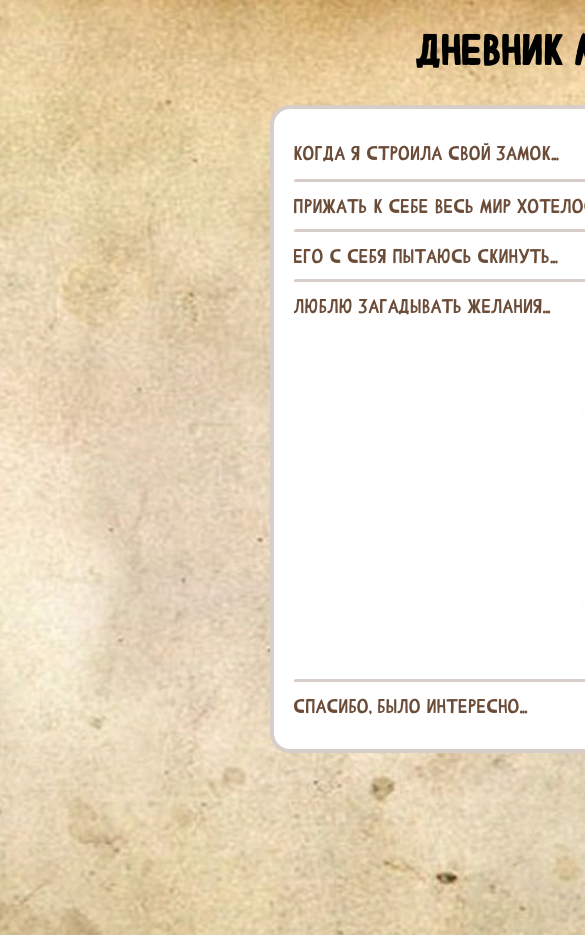
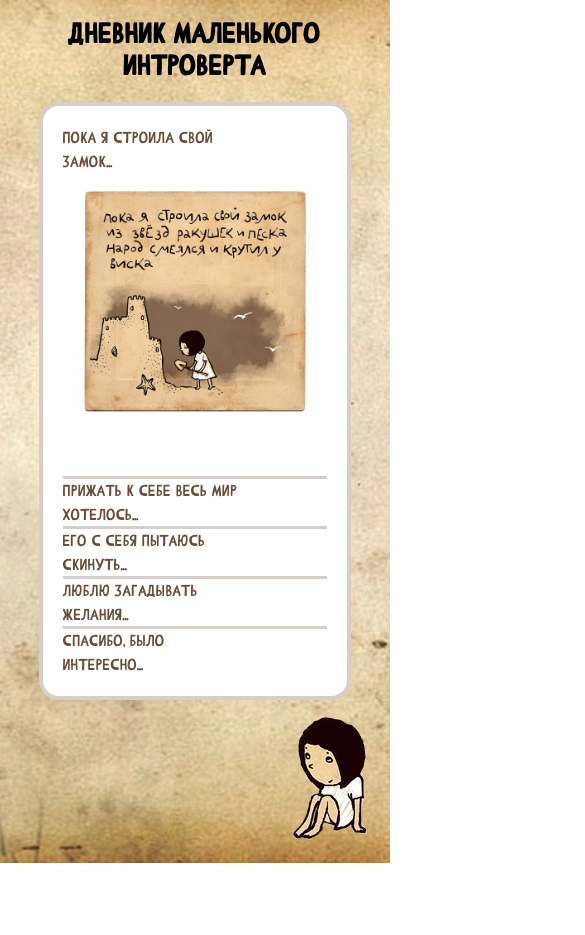
Before and after one commit to Sweet-ka/cssBayan, a plain HTML site: page cssBayan/index.html in a window 390 px wide. Shown: the top 935 px of the page, 585 px wide, since content can reach past the window. After the commit the page ends 863 px from the top, so only its background shows below. Drawn offline with Linux system fonts and the light colour scheme; a web font is replaced by a local one.

Commit message:
feat: add adaptive (Sun Mar 12 00:11:19 2023 +0300)

```diff
--- a/cssBayan/index.html
+++ b/cssBayan/index.html
@@ -18,44 +18,44 @@
       <div class="container">
         <ul class="bayan">
           <li>
-            <input type="radio" name="mem" class="check" id="mem1" />
-            <label for="mem1" class="inner">
-              <div class="lab first_lab">Когда я строила свой замок...</div>
+            <input type="radio" name="mem" class="check" id="mem1" checked />
+            <label for="mem1" class="inner first_inner">
+              <div class="lab">Пока я строила свой замок...</div>
               <img src="./assets/mems/castle.jpeg" alt="" />
+              <div class="state"></div>
             </label>
-            <div class="state"></div>
           </li>
           <li>
             <input type="radio" name="mem" class="check" id="mem2" />
             <label for="mem2" class="inner">
               <div class="lab">Прижать к себе весь мир хотелось...</div>
               <img src="./assets/mems/world.jpeg" alt="" />
+              <div class="state"></div>
             </label>
-            <div class="state"></div>
           </li>
           <li>
             <input type="radio" name="mem" class="check" id="mem3" />
             <label for="mem3" class="inner">
               <div class="lab">Его с себя пытаюсь скинуть...</div>
               <img src="./assets/mems/xxxl.jpeg" alt="" />
+              <div class="state"></div>
             </label>
-            <div class="state"></div>
           </li>
           <li>
-            <input type="radio" name="mem" class="check" id="mem4" checked />
+            <input type="radio" name="mem" class="check" id="mem4" />
             <label for="mem4" class="inner">
               <div class="lab">Люблю загадывать желания...</div>
               <img src="./assets/mems/desire.jpeg" alt="" />
+              <div class="state"></div>
             </label>
-            <div class="state"></div>
           </li>
           <li>
             <input type="radio" name="mem" class="check" id="mem5" />
             <label for="mem5" class="inner">
               <div class="lab">Спасибо, было интересно...</div>
               <img src="./assets/mems/tohome.jpeg" alt="" />
+              <div class="state"></div>
             </label>
-            <div class="state"></div>
           </li>
         </ul>
       </div>
--- a/cssBayan/style.css
+++ b/cssBayan/style.css
@@ -9,8 +9,7 @@
 
 body {
   margin: 0 auto;
-  width: 1440px;
-  height: 1148px;
+  height: calc(100vh + 400px);
   background: url("./assets/back.jpeg") center center no-repeat;
   background-size: cover;
   font-family: "Comic_CAT", sans-serif;
@@ -34,7 +33,7 @@ li {
 }
 
 .bayan {
-  width: 900px;
+  width: 80%;
   height: 100%;
   margin: 0 auto;
   padding: 20px;
@@ -43,14 +42,18 @@ li {
   background-color: #fff;
 }
 
+.bayan * {
+  cursor: pointer;
+}
+
 .bayan img {
   height: 300px;
   transition: transform 0.2s linear 0.5s;
 }
 
 .lab {
+  width: 70%;
   height: 50px;
-  border-top: solid 3px #6b4c3845;
   border-radius: 2px;
   font-size: 20px;
   text-align: left;
@@ -58,8 +61,13 @@ li {
   color: #6b4c38;
 }
 
-.first_lab {
-  border-top: none;
+@media (pointer: coarse) {
+  .bayan * {
+    cursor: auto;
+  }
+  .lab {
+    color: #000;
+  }
 }
 
 .check {
@@ -79,13 +87,18 @@ li {
   animation-timing-function: linear;
   animation-fill-mode: forwards;
   text-align: center;
+  border-top: solid 3px #6b4c3845;
+}
+
+.first_inner {
+  border-top: none;
 }
 
 .inner:hover {
   height: 400px;
 }
 
-.inner:hover ~ .state {
+.inner:hover .state {
   transform: rotate(180deg);
 }
 
@@ -101,7 +114,7 @@ li {
   height: 400px;
 }
 
-.check:checked ~ .state {
+.check:checked ~ .inner .state {
   transform: rotate(180deg);
 }
 
@@ -118,6 +131,12 @@ li {
   border-radius: 50%;
 }
 
+@media (pointer: coarse) {
+  .state {
+    display: block;
+  }
+}
+
 .bayan:hover .state {
   display: block;
 }
@@ -132,6 +151,62 @@ li {
 
 .girl {
   position: absolute;
-  top: 120%;
+  bottom: -400px;
   right: 5%;
 }
+
+@media screen and (max-width: 820px) {
+  body {
+    height: 100vh;
+  }
+  h1 {
+    font-size: 36px;
+  }
+
+  .lab {
+    font-size: 18px;
+  }
+
+  .girl {
+    bottom: 0;
+  }
+}
+
+@media screen and (max-width: 580px) {
+  h1 {
+    font-size: 28px;
+  }
+  .lab {
+    font-size: 16px;
+    line-height: 1.5;
+  }
+
+  .bayan img {
+    width: 80%;
+    height: auto;
+  }
+}
+
+@media screen and (max-width: 460px) {
+  h1 {
+    font-size: 28px;
+  }
+  .bayan img {
+    width: 95%;
+  }
+  .check:checked + .inner {
+    height: 350px;
+  }
+}
+
+@media screen and (max-width: 320px) {
+  h1 {
+    font-size: 28px;
+  }
+  .bayan img {
+    width: 95%;
+  }
+  .check:checked + .inner {
+    height: 250px;
+  }
+}
```
